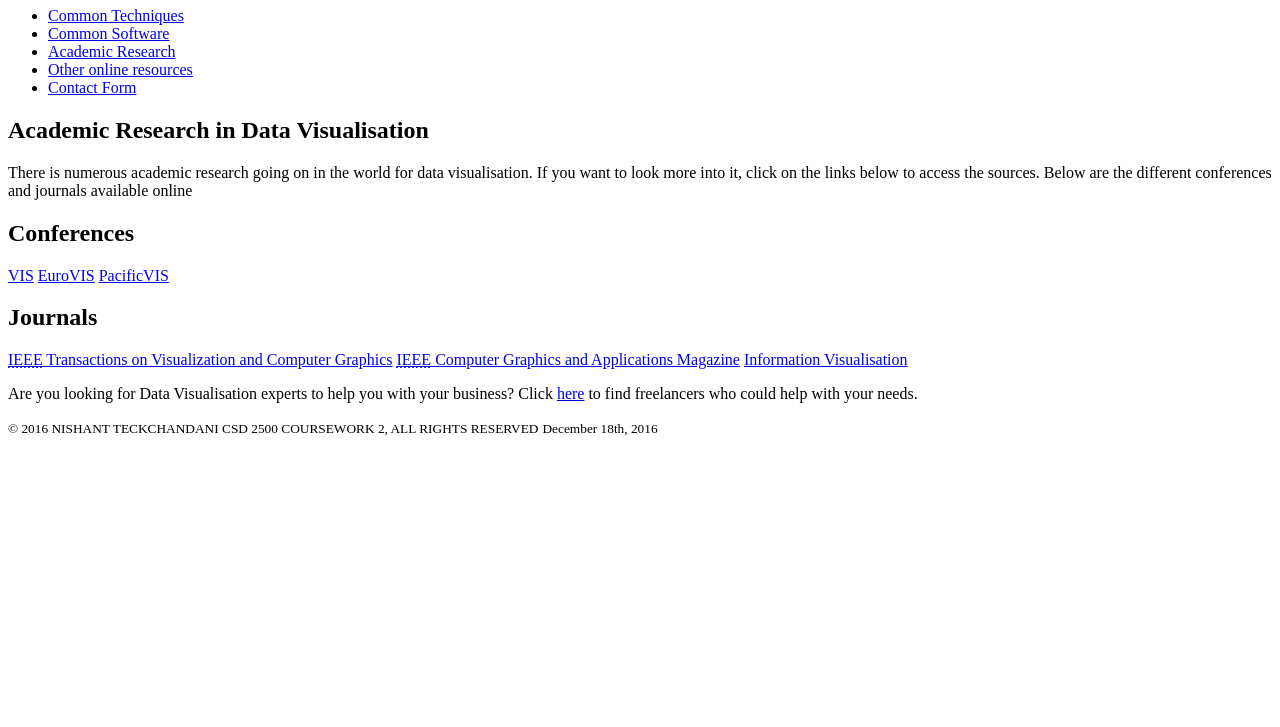
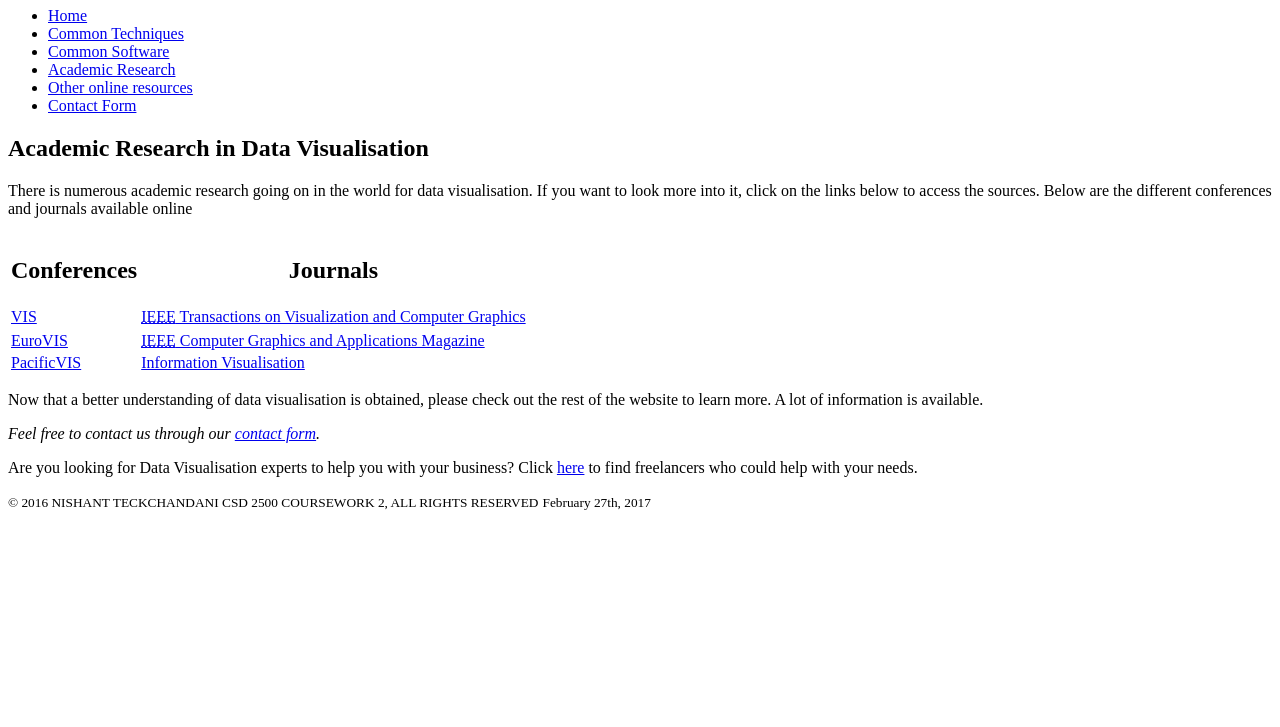
Before and after one commit to nishkt/Data-Visualisation-Coursework2-CSD2500, a plain HTML site: page coursework2/academic-research.html in a window 1280 px wide. Shown: the part 73-800 px from the top of the page. Drawn offline with Linux system fonts and the light colour scheme.

Commit message:
Update academic-research.html

```diff
--- a/coursework2/academic-research.html
+++ b/coursework2/academic-research.html
@@ -3,43 +3,79 @@
 	<head>
 		<meta charset="UTF-8" />
 		<title>Data Visualisation Academic Research</title>
+		<link rel="stylesheet" type="text/css" href="css/style.css" />
 	</head>
 	<body>
+		<!--Beggining of the page-->
+		<div id="page">
+			<!--Beggining of the nav-->
+			<div id="navigation">
 				<header>
-			<h1> <a href = "index.html">Welcome to the World of Data Visualisation</a> </h1>
+					<h1>Data Visualisation</h1>
 					<nav>
 						<ul>
+							<li><a href = "index.html">Home</a></li>
 				    		<li><a href = "common-techniques.html"> Common Techniques</a></li>
 				    		<li><a href = "common-software.html">Common Software</a></li>
-		    		<li><a href = "academic-research.html">Academic Research</a></li>
+				    		<li><a href = "academic-research.html" class = "active">Academic Research</a></li>
 				    		<li><a href = "other-online-sources.html">Other online resources</a></li>
 				    		<li><a href = "contact-form.html">Contact Form</a></li>
 				  		</ul>
 					</nav>
 				</header>
+			</div>
+			<!--End of nav-->
+			<div class="clearfix">
+				<div class="body">
 					<article>
 						<h1>Academic Research in Data Visualisation</h1>
 						<p>There is numerous academic research going on in the world for data visualisation. If you want to look more into it, click on the links below to access the sources. Below are the different conferences and journals available online </p>
-			<h2>Conferences</h2>
-			<a href = "http://ieeevis.org/" target="_blank">VIS</a>
-			<a href="http://www.cs.rug.nl/jbi/eurovis2016/" target="_blank">EuroVIS</a>
-			<a href = "http://pacificvis.snu.ac.kr/" target="_blank">PacificVIS</a>
+						<table> <!--use of table-->
+							<thead>
+								<tr>
+									<th scope="col"><h2>Conferences</h2></th>
+									<th scope="col"><h2>Journals</h2></th>
+								</tr>
+							</thead>
+							<tbody>
+								<tr>
+									<td><a href = "http://ieeevis.org/" target="_blank">VIS</a></td>
+									<td><a href="https://www.computer.org/web/tvcg" target = "_blank"><abbr title = "Insitution of Electral and Electronics Engineers">IEEE</abbr> Transactions on Visualization and Computer Graphics</a></td><!--HTML text element no. 14 = <abbr>-->
+								<tr>
+								<tr>
+									<td><a href="http://www.cs.rug.nl/jbi/eurovis2016/" target="_blank">EuroVIS</a></td>
+									<td><a href="https://www.computer.org/cga/" target="_blank"><abbr title = "Insitution of Electral and Electronics Engineers">IEEE</abbr> Computer Graphics and Applications Magazine</a></td>
+								</tr>
+								<tr>
+									<td><a href = "http://pacificvis.snu.ac.kr/" target="_blank">PacificVIS</a></td>
+									<td><a href="ttp://ivi.sagepub.com/" target="_blank">Information Visualisation</a></td>
+								</tr>
+							</tbody>
+						</table>
+					</article>
+				</div>
 
-			<h2>Journals</h2>
-			<a href="https://www.computer.org/web/tvcg" target = "_blank"><abbr title = "Insitution of Electral and Electronics Engineers">IEEE</abbr> Transactions on Visualization and Computer Graphics</a><!--HTML text element no. 14 = <abbr>-->
-			<a href="https://www.computer.org/cga/" target="_blank"><abbr title = "Insitution of Electral and Electronics Engineers">IEEE</abbr> Computer Graphics and Applications Magazine</a>
-			<a href="ttp://ivi.sagepub.com/" target="_blank">Information Visualisation</a>
+				<div class="aside">
+					<aside>
+						<section>
+							<p>Now that a better understanding of data visualisation is obtained, please check out the rest of the website to learn more. A lot of information is available. </p>
 
-		</article>
+							<address>
+								<p>Feel free to contact us through our <a href = "contact-form.html">contact form</a>.</p>
+							</address><!--HTML text element no.11 = <address>-->
 
-		<aside>
 							<p>Are you looking for Data Visualisation experts to help you with your business? Click <a href="https://www.upwork.com/o/profiles/browse/?q=data%20visualization%20designer%20infographics">here</a> to find freelancers who could help with your needs. </p>
+						</section>
 					</aside>
+				</div>
+			</div>
 
+			<div class="footer">
 				<footer>
 					<p><small>&copy 2016 NISHANT TECKCHANDANI CSD 2500 COURSEWORK 2, ALL RIGHTS RESERVED</small><!--HTML text element no. 12 = <small>-->
-			<small><time datetime ="2016-12-18" pubdate="pubdate">December 18th, 2016</small></time></p><!--HTML text element no.13 = <time>-->
+					<small><time datetime ="2017-02-26" pubdate="pubdate">February 27th, 2017</small></time></p><!--HTML text element no.13 = <time>-->
 				</footer>
-
+			</div>
+		</div>
 	</body>
 </html>
```
Lines whose indentation alone changed are shown as unchanged.
